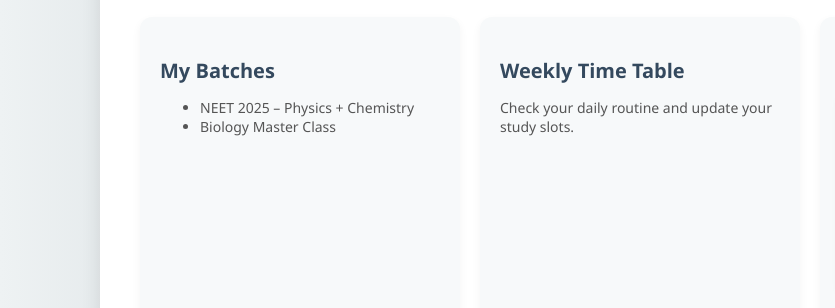
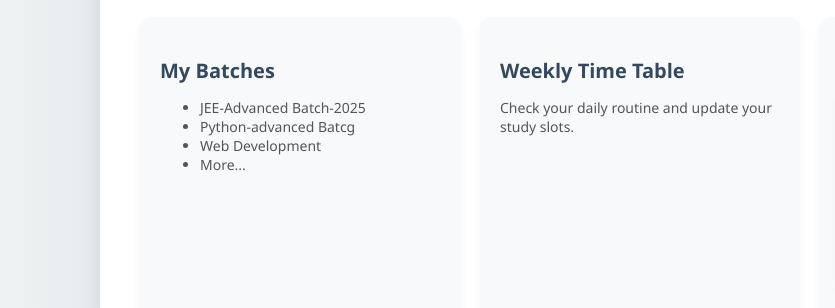
Before and after one commit to Vaibhav1305-iitm/vaibhavwaghadkar, a plain HTML site: page dashboard.html in a window 1280 px wide. Shown: the part 172-480 px from the top of the page, 0-835 px from the left. Drawn offline with Linux system fonts and the light colour scheme.

Commit message:
Update dashboard.html

```diff
--- a/dashboard.html
+++ b/dashboard.html
@@ -19,8 +19,10 @@
       <div class="card">
         <h3>My Batches</h3>
         <ul>
-          <li>NEET 2025 – Physics + Chemistry</li>
-          <li>Biology Master Class</li>
+          <li>JEE-Advanced Batch-2025</li>
+          <li>Python-advanced Batcg</li>
+          <li>Web Development</li>
+          <li>More...</li>
         </ul>
       </div>
 
```
